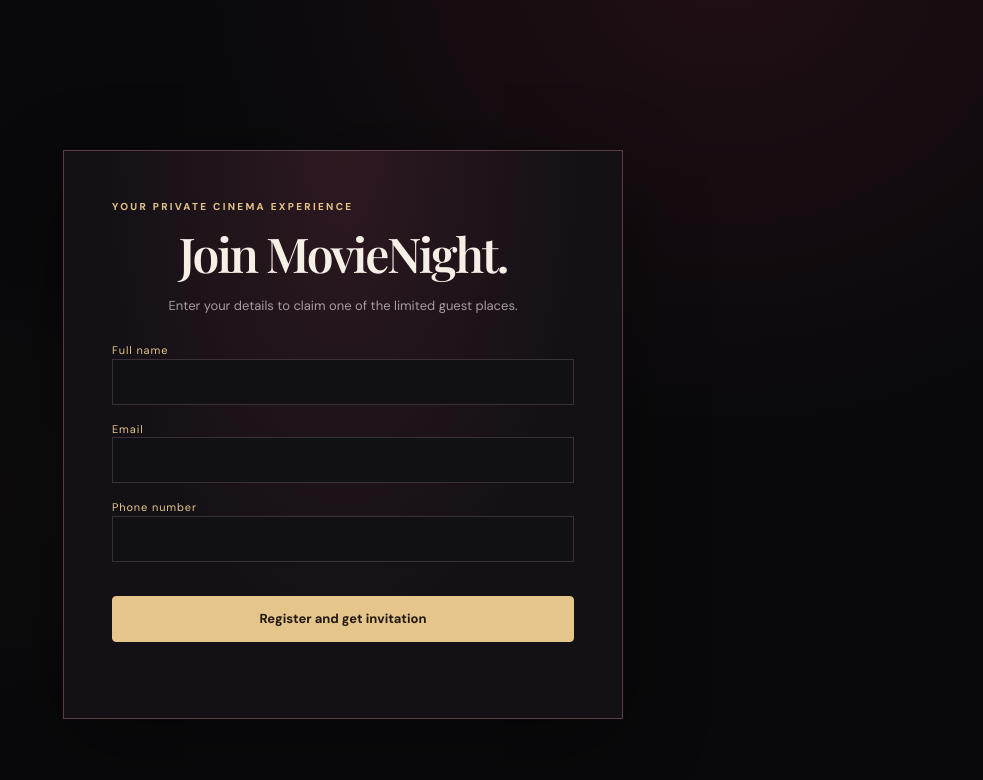
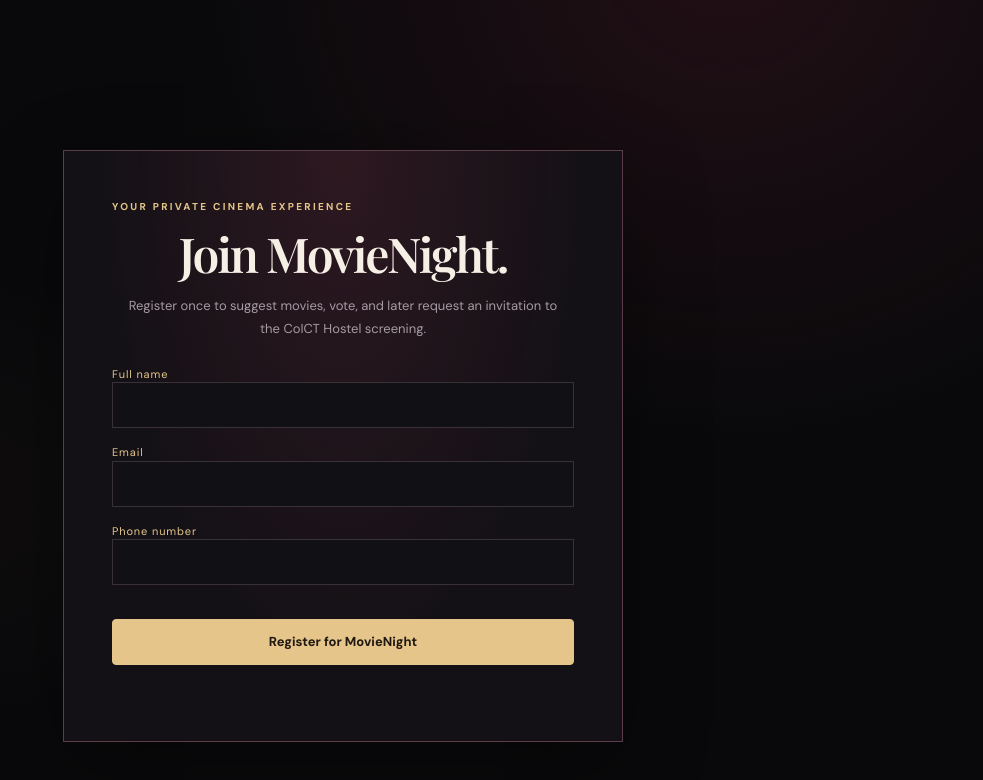
Before and after one commit to Shaikie/movienight, a Next.js app: page /register in a window 1280 px wide. Shown: the top 780 px of the page, without its empty margins (297-1280 px from the left). Built offline with nearby package versions, Linux system fonts and the light colour scheme.

Commit message:
Explain registration-first CoICT workflow

```diff
--- a/app/register/page.tsx
+++ b/app/register/page.tsx
@@ -7,5 +7,5 @@ export default function RegisterPage(){
  async function submit(e:React.FormEvent){e.preventDefault();setBusy(true);setError("");
  try{const response=await fetch("/api/register",{method:"POST",headers:{"Content-Type":"application/json"},body:JSON.stringify({name,email,phone})});const result=await response.json();if(!response.ok)throw new Error(result.error||"Registration failed");setUrl(result.url);}
  catch(e){setError(e instanceof Error?e.message:"Registration failed");}finally{setBusy(false);}}
- return <main className="mn-app"><div className="mn-container mn-page"><div className="mn-invite-card" style={{maxWidth:560,margin:"5rem auto"}}><div className="mn-kicker">YOUR PRIVATE CINEMA EXPERIENCE</div><h1>Join MovieNight.</h1>{url?<><p>You are registered. Save your personal invitation link. It is required to vote and reserve your seat.</p><div className="mn-token-entry"><input readOnly value={url}/></div><button className="mn-button" onClick={()=>navigator.clipboard.writeText(url)}>Copy invitation link</button><p><Link href={url}>Open your invitation</Link></p></>:<><p>Enter your details to claim one of the limited guest places.</p><form onSubmit={submit} className="mn-token-entry" style={{display:"grid",gap:16,textAlign:"left"}}><label>Full name<input required minLength={2} maxLength={80} autoComplete="name" value={name} onChange={e=>setName(e.target.value)}/></label><label>Email<input required type="email" autoComplete="email" value={email} onChange={e=>setEmail(e.target.value)}/></label><label>Phone number<input required type="tel" autoComplete="tel" value={phone} onChange={e=>setPhone(e.target.value)}/></label>{error&&<p role="alert">{error}</p>}<button className="mn-button mn-button-full" disabled={busy}>{busy?"Registering...":"Register and get invitation"}</button></form></>}</div></div></main>;
+ return <main className="mn-app"><div className="mn-container mn-page"><div className="mn-invite-card" style={{maxWidth:560,margin:"5rem auto"}}><div className="mn-kicker">YOUR PRIVATE CINEMA EXPERIENCE</div><h1>Join MovieNight.</h1>{url?<><p>You are registered. Save your personal access link. Use it to suggest movies and vote. After the winner is announced, request a screening invitation before reserving seats.</p><div className="mn-token-entry"><input readOnly value={url}/></div><button className="mn-button" onClick={()=>navigator.clipboard.writeText(url)}>Copy invitation link</button><p><Link href={url}>Open your invitation</Link></p></>:<><p>Register once to suggest movies, vote, and later request an invitation to the CoICT Hostel screening.</p><form onSubmit={submit} className="mn-token-entry" style={{display:"grid",gap:16,textAlign:"left"}}><label>Full name<input required minLength={2} maxLength={80} autoComplete="name" value={name} onChange={e=>setName(e.target.value)}/></label><label>Email<input required type="email" autoComplete="email" value={email} onChange={e=>setEmail(e.target.value)}/></label><label>Phone number<input required type="tel" autoComplete="tel" value={phone} onChange={e=>setPhone(e.target.value)}/></label>{error&&<p role="alert">{error}</p>}<button className="mn-button mn-button-full" disabled={busy}>{busy?"Registering...":"Register for MovieNight"}</button></form></>}</div></div></main>;
 }
```
